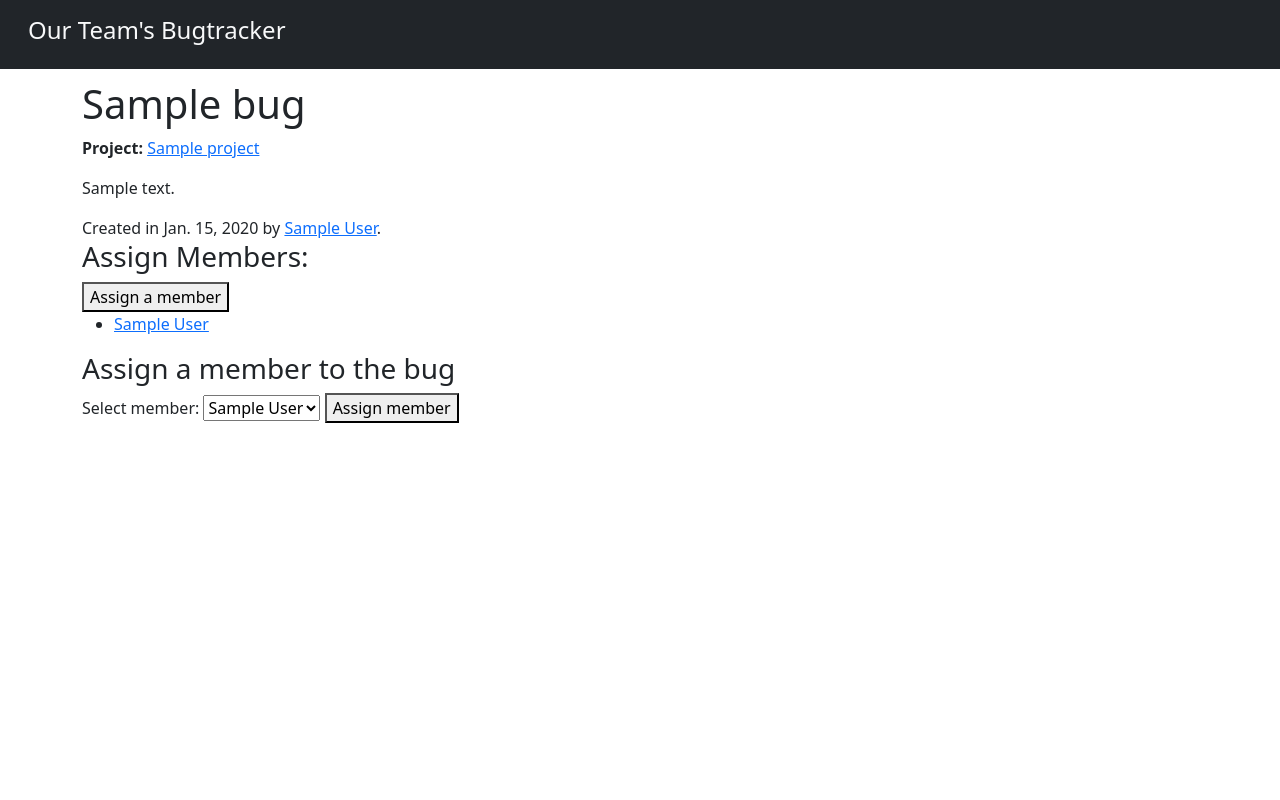
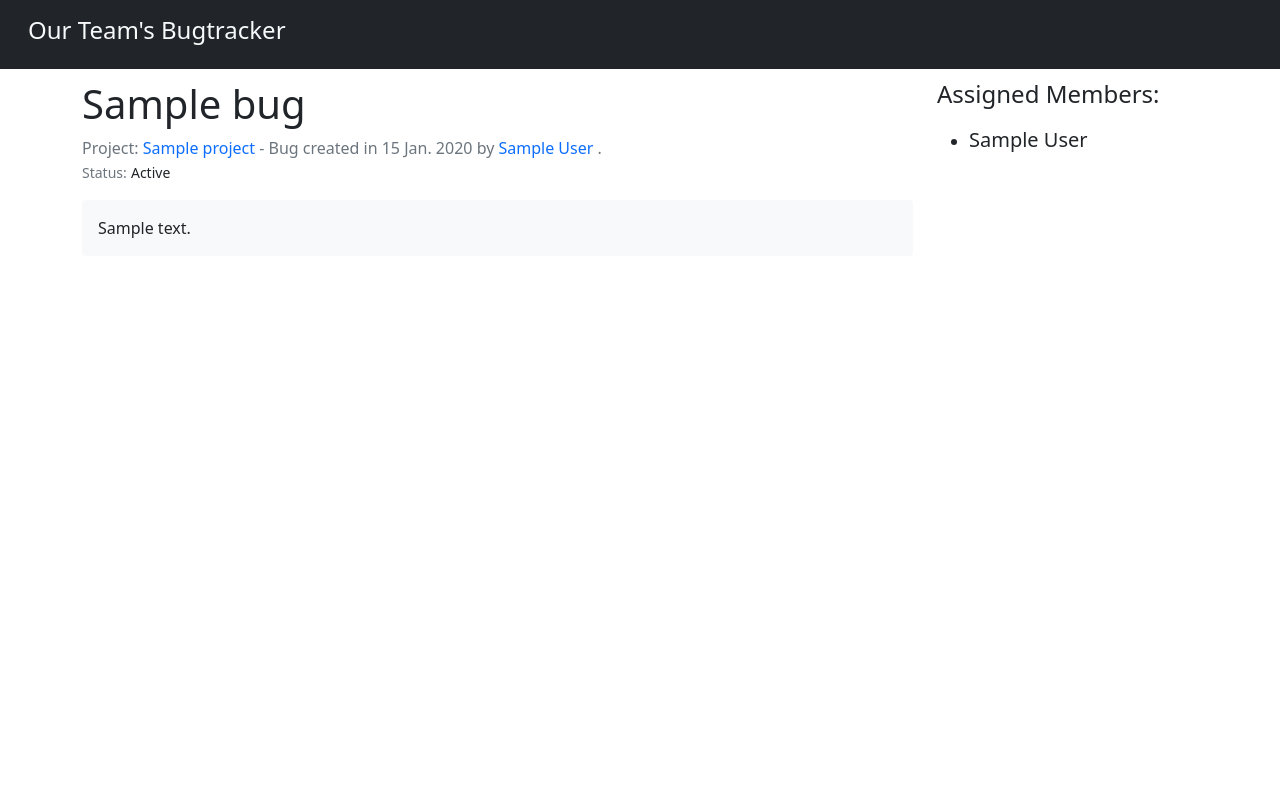
Before and after one commit to JoaoAPS/BugTracker, a Django app: template app/bugs/templates/bugs/detail.html in a window 1280 px wide. Run offline with Django 3.2, Linux system fonts and the light colour scheme; tables that the repository leaves empty hold one stand-in row (values such as "Sample post"); the template is opened without the code that fills it: values that come from a table or form of the project are taken from there, most other values are stand-ins (such as "Sample title", 1, 10 or a date in 2020); some libraries are stand-ins or nearby versions.

Commit message:
Style bug detail page

```diff
--- a/app/bugs/models.py
+++ b/app/bugs/models.py
@@ -6,11 +6,11 @@ from projects.models import Project
 
 class Bug(models.Model):
     """A bug in a project to be fixed"""
-    POSSIBLE_STATUS = ['OPEN', 'BEING WORKED', 'FIXED']
+    POSSIBLE_STATUS = ['WAITING', 'BEING WORKED', 'FIXED']
 
     title = models.CharField(max_length=255)
     description = models.TextField(blank=True)
-    _status = models.CharField(max_length=15, default='OPEN')
+    _status = models.CharField(max_length=15, default='WAITING')
     creationDate = models.DateField(auto_now_add=True)
     closingDate = models.DateField(null=True, blank=True, default=None)
 
--- a/app/bugs/templates/bugs/detail.html
+++ b/app/bugs/templates/bugs/detail.html
@@ -3,41 +3,95 @@
 {% block title %}Bug page{% endblock %}
 
 {% block content %}
+	<div class="row">
+		<div class="col-md-9">
+			<div class="d-flex justify-content-between align-items-center">
 				<h1>{{ bug.title }}</h1>
+				{% if isAdminOrSupervisor %}
+					<a href="{% url 'bugs:update' bug.id %}">
+						<button class="btn btn-danger">Edit Bug</button>
+					</a>
+				{% endif %}
+			</div>
 
-	<p><strong>Project:</strong> <a href="{% url 'projects:detail' bug.project.id %}">{{ bug.project.title }}</a></p>
+			<span class="text-secondary">Project:</span>
+			<a href="{% url 'projects:detail' bug.project.id %}" class="text-decoration-none">
+				{{ bug.project.title }}
+			</a>
+			<span class="text-secondary"> - Bug created in {{ bug.creationDate|date:"j M. Y" }} by </span>
+			<a href="{% url 'members:detail' bug.creator.id %}" class="text-decoration-none">
+				{{ bug.creator.name }}
+			</a><span class="text-secondary">.</span>
 
-	<p>{{ bug.description }}</p>
+			<br>
+			<small class="text-secondary">Status:</small>
+			<small class="{{ status_class }}">{{ bug.status|title }}</small>
 
-	Created in {{ bug.creationDate }} by <a href="{% url 'members:detail' bug.creator.id %}">{{ bug.creator.name }}</a>.
+			<div class="card bg-light border-0 mt-3">
+				<div class="card-body">
+					{{ bug.description }}
+				</div>
+			</div>
+		</div>
 
-	<h3>Assign Members:</h3>
-	<button>Assign a member</button>
+		<div class="col-md d-flex flex-column">
+			<h4>Assigned Members:</h4>
+			{% if isAdminOrSupervisor and bug.status != 'FIXED' %}
+				<button class="btn btn-danger align-self-center" data-bs-toggle="modal" data-bs-target="#assign-modal">
+					Assign a member
+				</button>
+			{% endif %}
 
 			{% if bug.assigned_members.all %}
 				<ul>
 					{% for member in bug.assigned_members.all %}
-				<li><a href="{% url 'members:detail' member.id %}">{{ member.name }}</a></li>
+						<li class="py-2">
+							<a href="{% url 'members:detail' member.id %}" class="text-dark text-decoration-none fs-5">
+								{{ member.name }}
+							</a>
+						</li>
 					{% endfor %}
 				</ul>
 			{% else %}
 				<p>No members assigned to this bug.</p>
 			{% endif %}
+		</div>
+	</div>
 
 
-	<div class="assign-form">
-		<h3>Assign a member to the bug</h3>
+	<div class="modal" tabindex="-1" id="assign-modal">
+	  <div class="modal-dialog">
+	    <div class="modal-content">
 
-		<form action="{% url 'bugs:assign_member' bug.id %}" method="POST">
+	      <div class="modal-header">
+	        <h5 class="modal-title">Assign members to the bug</h5>
+	        <button type="button" class="btn-close" data-bs-dismiss="modal" aria-label="Close"></button>
+	      </div>
+
+	      <div class="modal-body">
+	        <form id="assign_form" action="{% url 'bugs:assign_member' bug.id %}" method="POST">
 				{% csrf_token %}
-			<label for="member_id">Select member:</label>
-			<select name="member_id" id="member_id">
+
+				<select multiple class="form-select" name="member_id" id="member_id">
+					{% for member in bug.assigned_members.all %}
+						<option selected value="{{ member.id }}">{{ member.name }}</option>
+					{% endfor %}
+					<br>
 					{% for member in bug.project.members.all %}
+						{% if member not in bug.assigned_members.all %}
 							<option value="{{ member.id }}">{{ member.name }}</option>
+						{% endif %}
 					{% endfor %}
 				</select>
-
-			<button>Assign member</button>
 			</form>
 	      </div>
+
+	      <div class="modal-footer">
+	        <button type="button"  class="btn btn-secondary" data-bs-dismiss="modal">Cancel</button>
+	        <button type="submit" form="assign_form" class="btn btn-primary">Assign members</button>
+	      </div>
+
+	    </div>
+	  </div>
+	</div>
 {% endblock %}
--- a/app/projects/views.py
+++ b/app/projects/views.py
@@ -24,7 +24,7 @@ class ProjectDetailView(IsInProjectMixin, DetailView):
     context_object_name = 'project'
 
     def get_context_data(self, **kwargs):
-        """Add the project bugs separated by assigned user"""
+        """Add additional data to the context"""
         context = super().get_context_data(**kwargs)
 
         context['user_bugs'] = self.object.bugs.filter(
```
Also changed, not shown: app/bugs/views.py (+17 -0 lines). Lines whose indentation alone changed are shown as unchanged.
